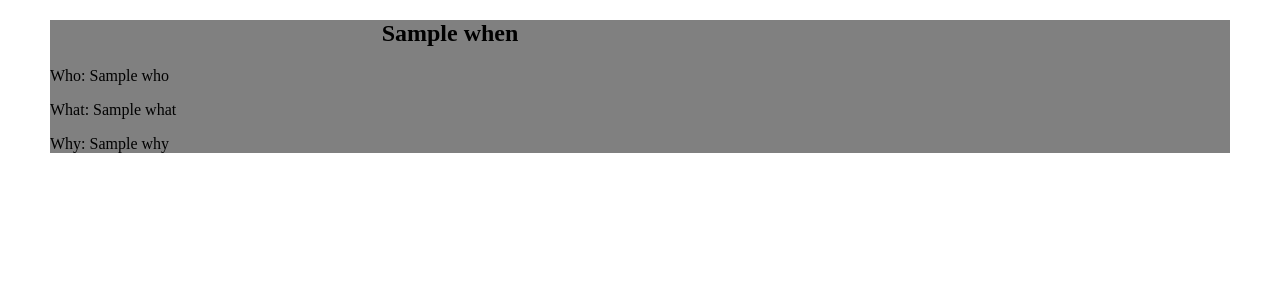
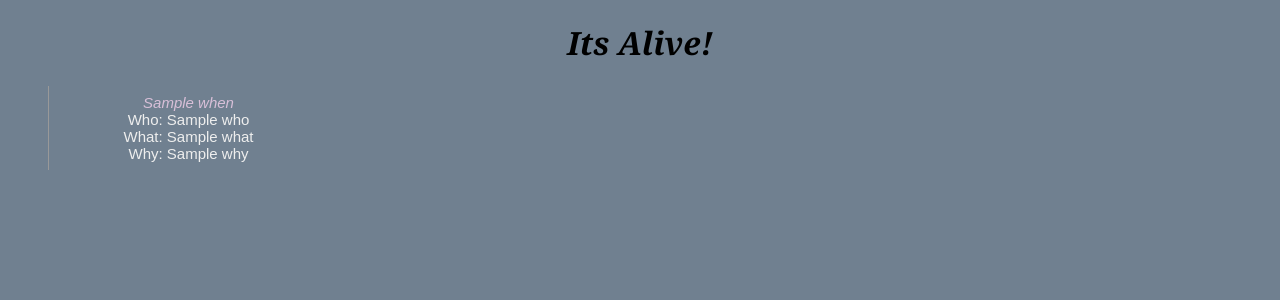
Before and after one commit to paperhope/imponator, a Flask app: template templates/list.html in a window 1280 px wide. Shown: the top 300 px of the page. Run offline with Flask 2, Linux system fonts and the light colour scheme; the template is opened without the code that fills it: most values are stand-ins (such as "Sample title", 1, 10 or a date in 2020).

Commit message:
Added some styling.

```diff
--- a/css/style.css
+++ b/css/style.css
@@ -1,18 +1,17 @@
 html {
-    background-color: white;
+    background-color: SlateGray;
+    text-align: center;
+}
+h1 {
+    font-style:italic; font-family:Georgia, Times, serif;
 }
 
 body {
-    background-color: grey;
     text-align: center;
-    margin-left: 50px;
-    margin-right: 50px;
 }
-#page-wrap{
-    width: 800px;
-
-}
-
-#item{
-    text-align: left;
-}
+/* LIST #2 */
+#list2 { width:320px; }
+#list2 ul { font-style:italic; font-family:Georgia, Times, serif; font-size:24px; color:#bfe1f1; list-style-type: none; margin: 0 auto;}
+#list2 ul li { }
+#list2 ul li p { padding:8px; font-style:normal; font-family:Arial; font-size:15px; color:#eee; border-left: 1px solid #999; }
+#list2 ul li p em { display:block; color: Thistle}
--- /dev/null
+++ b/db.sql
@@ -0,0 +1 @@
+create table stuffdone(Who text, What text, Why text, Timestamp DATETIME DEFAULT CURRENT_TIMESTAMP NOT NULL, ID INTEGER PRIMARY KEY AUTOINCREMENT NOT NULL)
--- a/templates/list.html
+++ b/templates/list.html
@@ -4,14 +4,13 @@
 <link rel="stylesheet" type="text/css" href="css/style.css">
 </head>
 <body>
-<div id="page-wrap">
+<h1>Its Alive!</h1>
+<div id="list2">
+<ul>
 {% for stuff in list_of_stuff %}
-
-<h2>{{ stuff["When"] }}</h2>
-<div id="item">
-<p>Who: {{ stuff["Who"] }}</p>
-<p>What: {{ stuff["What"] }}</p>
-<p>Why: {{ stuff["Why"] }}</p>
-</div>
+<li><p><em>{{ stuff["When"] }}</em>
+Who: {{ stuff["Who"] }}<br>
+What: {{ stuff["What"] }}<br>
+Why: {{ stuff["Why"] }}</p></li>
 {% endfor %}
-</div></body></html>
+</ul></div></body></html>
```
Also changed, not shown: 1 other file.
